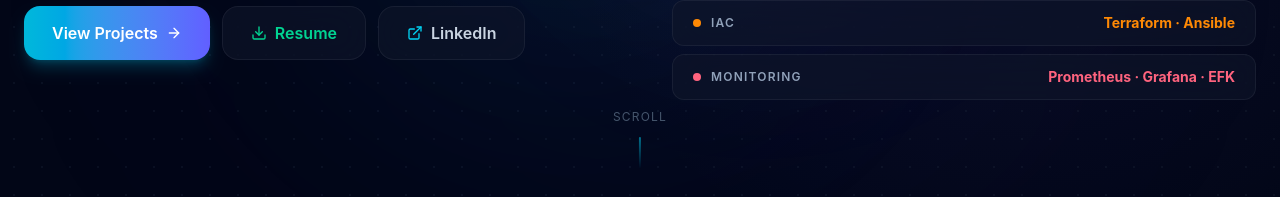
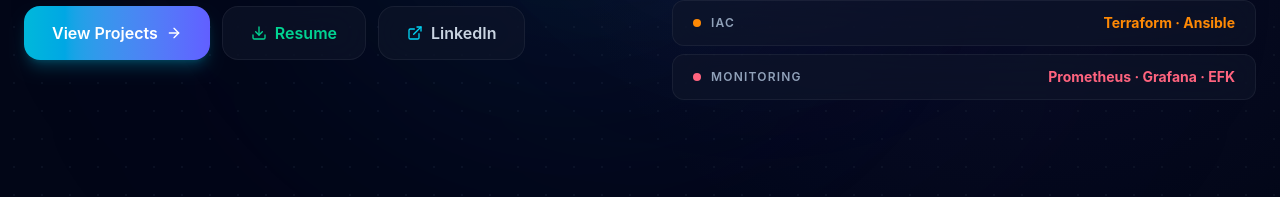
Before and after one commit to Mukesh-97/portfolio, a React (Vite) app: page / in a window 1280 px wide. Shown: the part 603-800 px from the top of the page. Built offline with nearby package versions, Linux system fonts and the light colour scheme.

Commit message:
updated code

```diff
--- a/src/components/Hero.tsx
+++ b/src/components/Hero.tsx
@@ -1,5 +1,5 @@
 import { useState, useEffect } from "react";
-import { motion, AnimatePresence } from "framer-motion";
+import { motion } from "framer-motion";
 import type { Variants } from "framer-motion";
 import { MapPin, Mail, Phone, ArrowRight, ExternalLink, Award, BadgeCheck, Download, Sparkles } from "lucide-react";
 
@@ -32,13 +32,6 @@ export default function Hero() {
   const [roleIndex, setRoleIndex] = useState(0);
   const [displayed, setDisplayed] = useState("");
   const [isDeleting, setIsDeleting] = useState(false);
-  const [showScroll, setShowScroll] = useState(true);
-
-  useEffect(() => {
-    const onScroll = () => setShowScroll(window.scrollY < 80);
-    window.addEventListener("scroll", onScroll, { passive: true });
-    return () => window.removeEventListener("scroll", onScroll);
-  }, []);
 
   useEffect(() => {
     const current = roles[roleIndex];
@@ -54,8 +47,8 @@ export default function Hero() {
   }, [displayed, isDeleting, roleIndex]);
 
   return (
-    <section id="about" className="relative min-h-screen flex items-center overflow-hidden mesh-bg pt-16">
-      {/* Layered backgrounds */}
+    <section id="about" className="relative min-h-screen flex items-center mesh-bg pt-16">
+      {/* backgrounds */}
       <div className="absolute inset-0 dot-pattern opacity-30 pointer-events-none" />
       <div className="scan-lines absolute inset-0 opacity-40 pointer-events-none" />
 
@@ -202,22 +195,6 @@ export default function Hero() {
 
       </div>
 
-      {/* Scroll indicator */}
-      <AnimatePresence>
-        {showScroll && (
-          <motion.div
-            initial={{ opacity: 0 }}
-            animate={{ opacity: 1 }}
-            exit={{ opacity: 0 }}
-            transition={{ delay: 2, duration: 0.4 }}
-            className="fixed bottom-8 left-1/2 -translate-x-1/2 flex flex-col items-center gap-2 z-10 pointer-events-none"
-          >
-            <span className="text-slate-600 text-xs tracking-widest uppercase">Scroll</span>
-            <motion.div animate={{ y: [0, 6, 0] }} transition={{ repeat: Infinity, duration: 1.5 }}
-              className="w-0.5 h-8 bg-gradient-to-b from-cyan-500/60 to-transparent rounded-full" />
-          </motion.div>
-        )}
-      </AnimatePresence>
     </section>
   );
 }
```
